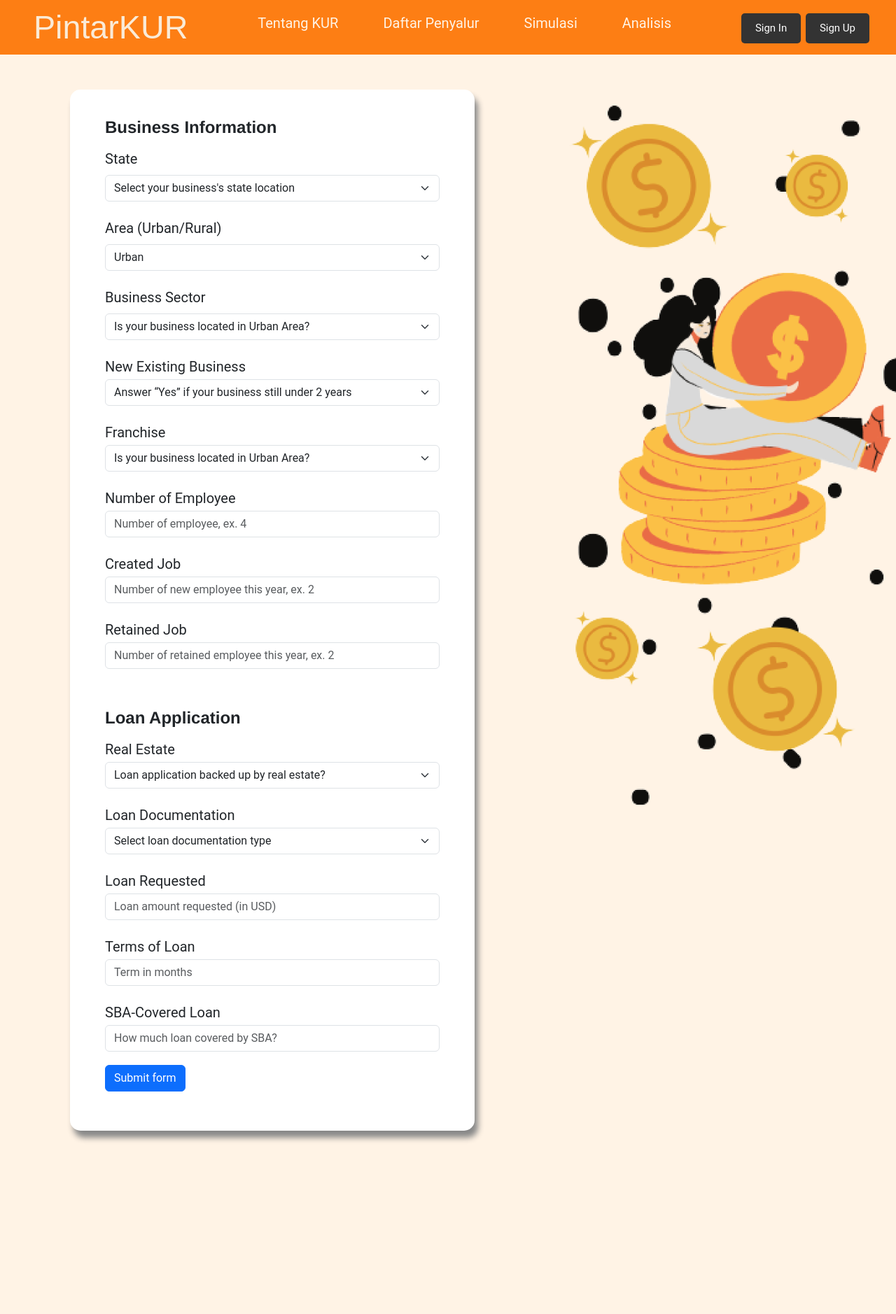
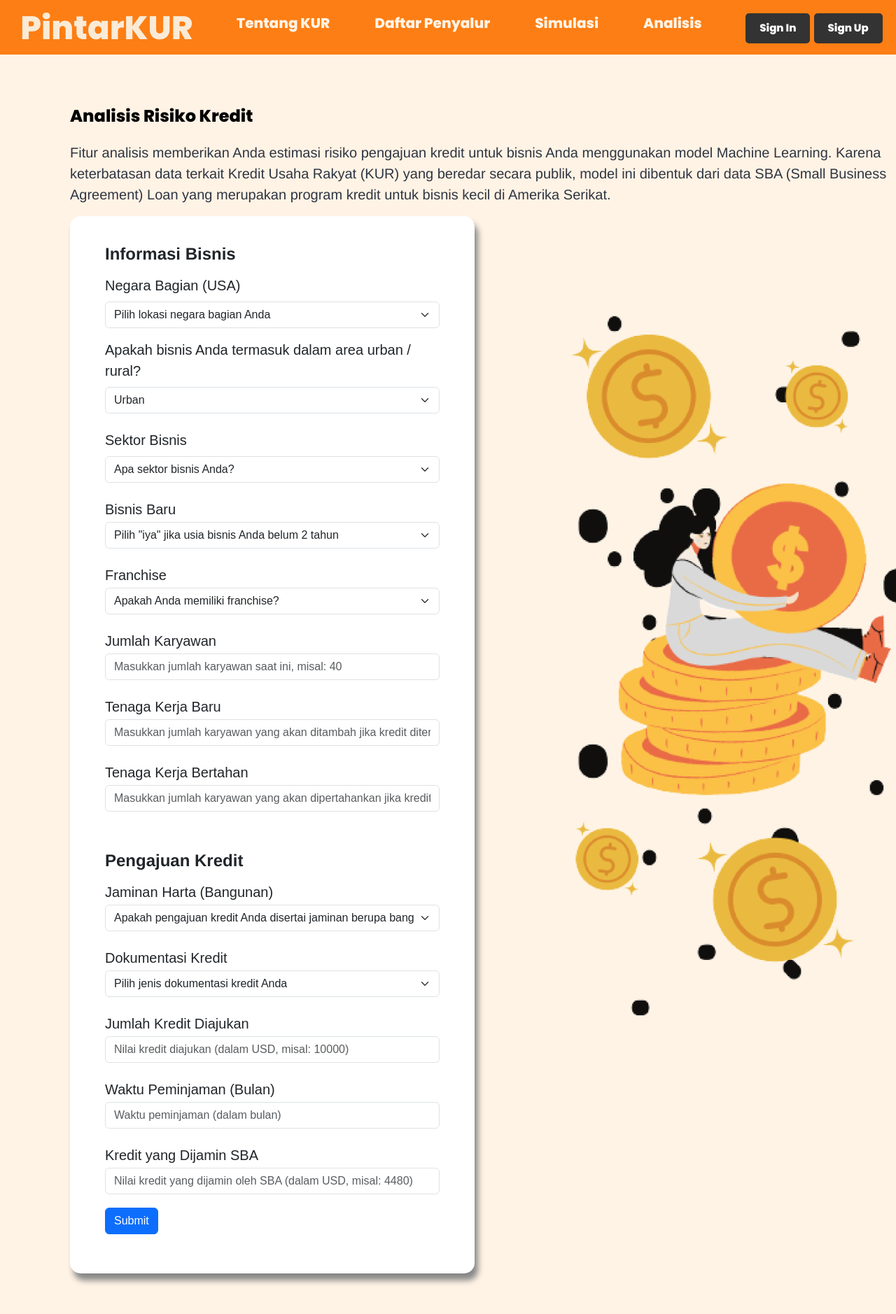
Before and after one commit to Rdtj10/PintarKUR, a Flask app: page /analisis in a window 1280 px wide; the page is wider, and only the part inside the window is pictured. Shown: that part at 70% size. Before the commit the page ends 1631 px from the top of that part, so only its background shows below. Run offline with Flask 3, Linux system fonts and the light colour scheme; some libraries are stand-ins or nearby versions.

Commit message:
html analisis & predict fixed

```diff
--- a/main.py
+++ b/main.py
@@ -154,7 +154,7 @@ def predict():
     predict_data = nn_model.predict(scaled_final_data)[0][0]
     predict_data = '{:.2f}'.format(predict_data)
     predict_data = float(predict_data)*100
-    return render_template('features/predict.html', predict_score=predict_data)
+    return render_template('home/predict.html', predict_score=predict_data)
 
 if __name__ == "__main__":
     app.run(debug=True)
--- a/static/style.css
+++ b/static/style.css
@@ -108,6 +108,10 @@ h3{
   /* Add any other styles you want to customize */
 }
 
+.small-font {
+  font-size: smaller;
+  text-align: left;
+}
 
 h1{
   color: #2f3542;
--- a/templates/home/analisis.html
+++ b/templates/home/analisis.html
@@ -5,6 +5,18 @@
     <meta name="viewport" content="width=device-width, initial-scale=1.0">
     <link href="https://cdn.jsdelivr.net/npm/bootstrap@5.3.0/dist/css/bootstrap.min.css" rel="stylesheet" integrity="sha384-9ndCyUaIbzAi2FUVXJi0CjmCapSmO7SnpJef0486qhLnuZ2cdeRhO02iuK6FUUVM" crossorigin="anonymous">
     <link rel="stylesheet" type="text/css" href="{{ url_for('static', filename='style.css') }}">
+    <style>
+        @import url('https://fonts.googleapis.com/css2?family=Poppins:wght@800&display=swap');
+
+        .head-container {
+            font-family: 'Poppins', sans-serif;
+            font-weight: 800;
+        }
+
+        body {
+            font-family: Arial;
+        }
+    </style>
 </head>
 <body>
     <script src="https://cdn.jsdelivr.net/npm/bootstrap@5.3.0/dist/js/bootstrap.bundle.min.js" integrity="sha384-geWF76RCwLtnZ8qwWowPQNguL3RmwHVBC9FhGdlKrxdiJJigb/j/68SIy3Te4Bkz" crossorigin="anonymous"></script>
@@ -12,10 +24,10 @@
         <div class="textlogo">PintarKUR</div>
         <nav class="nav-head">
             <ul>
-                <li><a href="#">Tentang KUR</a></li>
-                <li><a href="#">Daftar Penyalur</a></li>
-                <li><a href="#">Simulasi</a></li>
-                <li><a href="#">Analisis</a></li>
+                <li><a href="{{ url_for('tentang') }}">Tentang KUR</a></li>
+                <li><a href="{{ url_for('penyalur') }}">Daftar Penyalur</a></li>
+                <li><a href="{{ url_for('simulasi') }}">Simulasi</a></li>
+                <li><a href="{{ url_for('analisis') }}">Analisis</a></li>
             </ul>
         </nav>
         <div class="signin">
@@ -24,6 +36,12 @@
         </div>
     </header>
     <div class="hero">
+        <h3 style="font-weight: bold; color:black">Analisis Risiko Kredit</h3>
+        <p style="text-align: left;">
+            Fitur analisis memberikan Anda estimasi risiko pengajuan kredit untuk bisnis Anda menggunakan model Machine Learning. Karena keterbatasan data
+            terkait Kredit Usaha Rakyat (KUR) yang beredar secara publik, model ini dibentuk dari data SBA (Small Business Agreement) Loan yang merupakan program
+            kredit untuk bisnis kecil di Amerika Serikat.
+        </p>
         <div class="row">
             <div class="col-md-6">
                 <div class="panel panel-default">
@@ -31,11 +49,11 @@
                         <form action="{{ url_for('predict')}}" role="form" method="post">
                             <div class="form-group form-padding">
                                 <br>
-                                <h4 style="font-weight: bold;">Business Information</h4>
+                                <h4 style="font-weight: bold;">Informasi Bisnis</h4>
                                 <div class="mb-3">
-                                    <label class="form-label">State</label>
+                                    <label class="form-label">Negara Bagian (USA)</label>
                                     <select name="state" class="form-select" aria-label="State">
-                                        <option selected>Select your business's state location</option>
+                                        <option selected>Pilih lokasi negara bagian Anda</option>
                                         <option value="1">AK - Alaska</option>
                                         <option value="2">AL - Alabama</option>
                                         <option value="3">AR - Arkansas</option>
@@ -90,16 +108,16 @@
                                     </select>
                                 </div>
                                 <div class="mb-3">
-                                    <label class="form-label">Area (Urban/Rural)</label>
+                                    <label class="form-label">Apakah bisnis Anda termasuk dalam area urban / rural?</label>
                                     <select name= "urban_area" class="form-select" aria-label="Default select example">
                                         <option value="1">Urban</option>
                                         <option value="2">Rural</option>
                                     </select>
                                 </div>
                                 <div class="mb-3">
-                                    <label class="form-label">Business Sector</label>
+                                    <label class="form-label">Sektor Bisnis</label>
                                     <select name="business_sector" class="form-select" aria-label="Default select example">
-                                        <option selected>Is your business located in Urban Area?</option>
+                                        <option selected>Apa sektor bisnis Anda?</option>
                                         <option value="1">11 - Agriculture, forestry, fishing and hunting</option>
                                         <option value="2">21 - Mining, quarrying, and oil and gas extraction</option>
                                         <option value="3">22 - Utilities</option>
@@ -123,76 +141,77 @@
                                     </select>
                                 </div>
                                 <div class="mb-3">
-                                    <label>New Existing Business</label>
+                                    <label>Bisnis Baru</label>
                                     <select name="new_existing_business" class="form-select" aria-label="Default select example">
-                                        <option selected>Answer “Yes” if your business still under 2 years </option>
-                                        <option value="2">Yes</option>
-                                        <option value="1">No</option>
+                                        <option selected>Pilih "iya" jika usia bisnis Anda belum 2 tahun</option>
+                                        <option value="2">Iya</option>
+                                        <option value="1">Tidak</option>
                                     </select>
                                 </div>
                                 <div class="mb-3">
                                     <label>Franchise</label>
                                     <select name="has_franchise" class="form-select" aria-label="Default select example">
-                                        <option selected>Is your business located in Urban Area?</option>
-                                        <option value="1">Yes</option>
-                                        <option value="0">No</option>
+                                        <option selected>Apakah Anda memiliki franchise?</option>
+                                        <option value="1">Iya</option>
+                                        <option value="0">Tidak</option>
                                     </select>
                                 </div>
                                 <div class="mb-3">
-                                    <label>Number of Employee</label>
-                                    <input type="text" name="number_of_employee" class="form-control" placeholder="Number of employee, ex. 4">
+                                    <label>Jumlah Karyawan</label>
+                                    <input type="text" name="number_of_employee" class="form-control" placeholder="Masukkan jumlah karyawan saat ini, misal: 40">
                                 </div>
                                 <div class="mb-3">
-                                    <label>Created Job</label>
-                                    <input type="text" name="created_job" class="form-control" placeholder="Number of new employee this year, ex. 2">
+                                    <label>Tenaga Kerja Baru</label>
+                                    <input type="text" name="created_job" class="form-control" placeholder="Masukkan jumlah karyawan yang akan ditambah jika kredit diterima, misal: 10">
                                 </div>
                                 <div class="mb-3">
-                                    <label>Retained Job</label>
-                                    <input type="text" name="retained_job" class="form-control" placeholder="Number of retained employee this year, ex. 2">
+                                    <label>Tenaga Kerja Bertahan</label>
+                                    <input type="text" name="retained_job" class="form-control" placeholder="Masukkan jumlah karyawan yang akan dipertahankan jika kredit diterima, misal: 40">
                                 </div>
                                 <br>
-                                <h4 style="font-weight: bold;">Loan Application</h4>
+                                <h4 style="font-weight: bold;">Pengajuan Kredit</h4>
                                 <div class="mb-3">
-                                    <label>Real Estate</label>
+                                    <label>Jaminan Harta (Bangunan)</label>
                                     <select name="real_estate" class="form-select" aria-label="Default select example">
-                                        <option selected>Loan application backed up by real estate?</option>
-                                        <option value="1">Yes</option>
-                                        <option value="0">No</option>
+                                        <option selected>Apakah pengajuan kredit Anda disertai jaminan berupa bangunan?</option>
+                                        <option value="1">Iya</option>
+                                        <option value="0">Tidak</option>
                                     </select>
                                 </div>
                                 <div class="mb-3">
-                                    <label>Loan Documentation</label>
+                                    <label>Dokumentasi Kredit</label>
                                     <select name="loan_documentation" class="form-select" aria-label="Default select example">
-                                        <option selected>Select loan documentation type</option>
+                                        <option selected>Pilih jenis dokumentasi kredit Anda</option>
                                         <option value="1">LowDoc</option>
                                         <option value="0">Non LowDoc</option>
                                     </select>
                                 </div>
                                 <div class="mb-3">
-                                    <label>Loan Requested</label>
-                                    <input type="text" name="loan_requested" class="form-control" placeholder="Loan amount requested (in USD)">
+                                    <label>Jumlah Kredit Diajukan</label>
+                                    <input type="text" name="loan_requested" class="form-control" placeholder="Nilai kredit diajukan (dalam USD, misal: 10000)">
                                 </div>
                                 <div class="mb-3">
-                                    <label>Terms of Loan</label>
-                                    <input type="text" name="term" class="form-control" placeholder="Term in months">
+                                    <label>Waktu Peminjaman (Bulan)</label>
+                                    <input type="text" name="term" class="form-control" placeholder="Waktu peminjaman (dalam bulan)">
                                 </div>
                                 <div class="mb-3">
-                                    <label>SBA-Covered Loan</label>
-                                    <input type="text" name="sba_covered" class="form-control" placeholder="How much loan covered by SBA?">
+                                    <label>Kredit yang Dijamin SBA</label>
+                                    <input type="text" name="sba_covered" class="form-control" placeholder="Nilai kredit yang dijamin oleh SBA (dalam USD, misal: 4480)">
                                 </div>
                                 <div class="mb-3">
-                                    <button class="btn btn-primary" type="submit">Submit form</button>
+                                    <button class="btn btn-primary" type="submit">Submit</button>
                                 </div>
                                 <br>
                             </div>
                         </form>
                     </div>
-                    {{ prediction_text }}
                 </div>
             </div>
             <div class="col-md-6">
+                <br><br><br>
                 <img src="static/images/analisis_form.png">
             </div>
+
         </div>
     </div>
 </body>
```
Also changed, not shown: templates/home/predict.html (added, +59 -0 lines).
